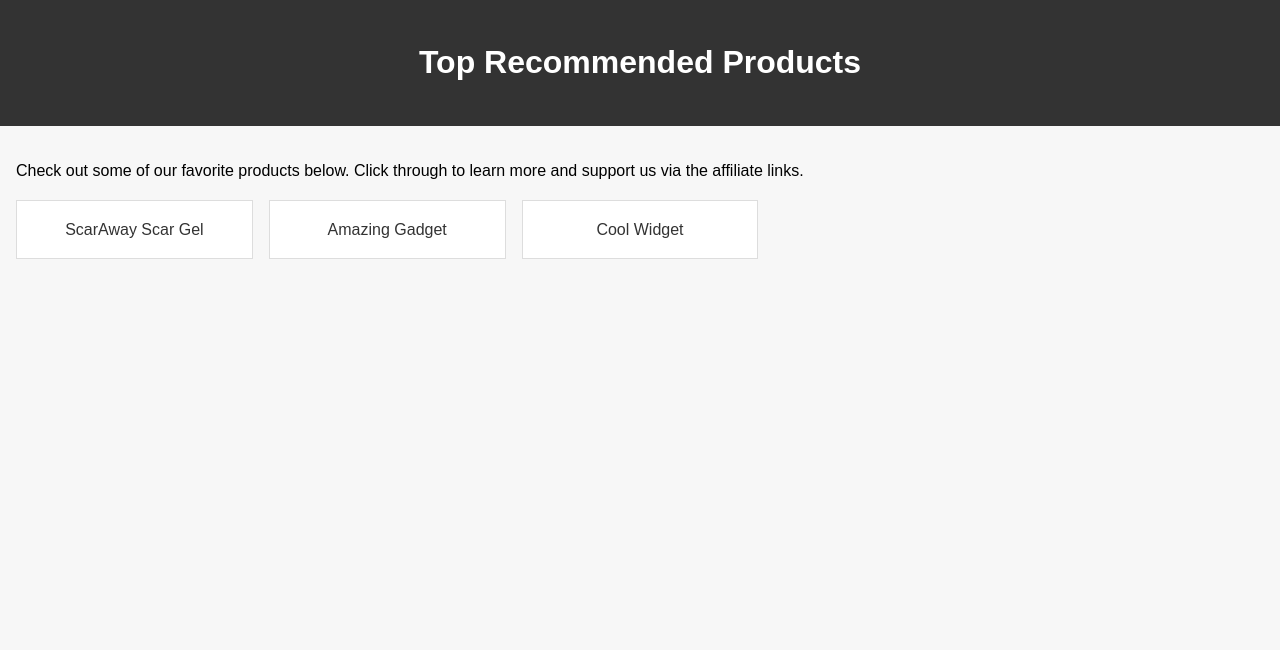
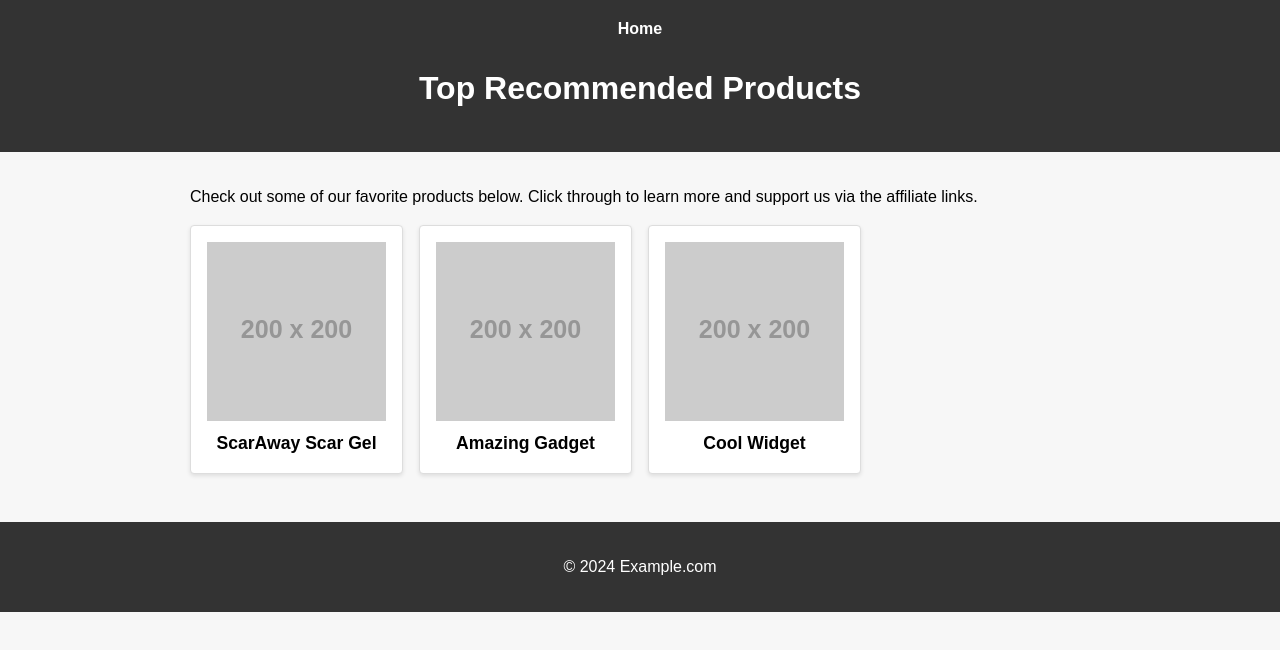
Before and after one commit to MikeZhang4951/catalog, a plain HTML site: page index.html in a window 1280 px wide. Drawn offline with Linux system fonts and the light colour scheme; placeholder pictures from the web are drawn by us.

Commit message:
Improve website layout and visuals

```diff
--- a/index.html
+++ b/index.html
@@ -15,16 +15,37 @@
 </head>
 <body>
   <header>
+    <nav>
+      <a href="index.html" class="logo">Home</a>
+    </nav>
     <h1>Top Recommended Products</h1>
   </header>
-  <main>
+  <main class="container">
     <p>Check out some of our favorite products below. Click through to learn more and support us via the affiliate links.</p>
     <div class="product-grid">
-      <div class="product-item"><a href="products/scaraway-scar-gel.html">ScarAway Scar Gel</a></div>
-      <div class="product-item"><a href="products/product2.html">Amazing Gadget</a></div>
-      <div class="product-item"><a href="products/product3.html">Cool Widget</a></div>
+      <div class="product-item">
+        <a href="products/scaraway-scar-gel.html">
+          <img src="https://via.placeholder.com/200?text=ScarAway+Gel" alt="ScarAway Scar Gel">
+          <h2>ScarAway Scar Gel</h2>
+        </a>
+      </div>
+      <div class="product-item">
+        <a href="products/product2.html">
+          <img src="https://via.placeholder.com/200?text=Gadget" alt="Amazing Gadget">
+          <h2>Amazing Gadget</h2>
+        </a>
+      </div>
+      <div class="product-item">
+        <a href="products/product3.html">
+          <img src="https://via.placeholder.com/200?text=Widget" alt="Cool Widget">
+          <h2>Cool Widget</h2>
+        </a>
+      </div>
     </div>
   </main>
+  <footer>
+    <p>&copy; 2024 Example.com</p>
+  </footer>
   <script type="application/ld+json">
   {
     "@context": "https://schema.org",
--- a/style.css
+++ b/style.css
@@ -13,8 +13,28 @@ header {
   text-align: center;
 }
 
+header nav {
+  margin-bottom: 0.5rem;
+}
+
+header nav a {
+  color: #fff;
+  text-decoration: none;
+  margin: 0 0.5rem;
+  font-weight: bold;
+}
+
+header nav a:hover {
+  text-decoration: underline;
+}
+
 main {
   padding: 1rem;
+}
+
+.container {
+  max-width: 900px;
+  margin: 0 auto;
 }
 
 .product-grid {
@@ -23,18 +43,36 @@ main {
   gap: 1rem;
 }
 
+.product-item {
+  background: #fff;
+  border: 1px solid #ddd;
+  border-radius: 4px;
+  box-shadow: 0 2px 4px rgba(0, 0, 0, 0.1);
+  overflow: hidden;
+  text-align: center;
+}
+
 .product-item a {
+  color: inherit;
+  text-decoration: none;
   display: block;
   padding: 1rem;
-  background: #fff;
-  border: 1px solid #ddd;
-  text-align: center;
-  text-decoration: none;
-  color: #333;
+}
+
+.product-item img {
+  max-width: 100%;
+  height: auto;
+  display: block;
+  margin: 0 auto 0.5rem;
+}
+
+.product-item h2 {
+  margin: 0.5rem 0 0;
+  font-size: 1.1rem;
 }
 
 .product-item a:hover {
-  background: #eee;
+  background: #f0f0f0;
 }
 
 .buy {
@@ -48,6 +86,14 @@ main {
   cursor: pointer;
 }
 
+footer {
+  text-align: center;
+  padding: 1rem;
+  background: #333;
+  color: #fff;
+  margin-top: 2rem;
+}
+
 @media (max-width: 600px) {
   .product-grid {
     grid-template-columns: 1fr;
```
Also changed, not shown: products/product2.html (+8 -1 lines), products/product3.html (+8 -1 lines), products/scaraway-scar-gel.html (+8 -1 lines).
